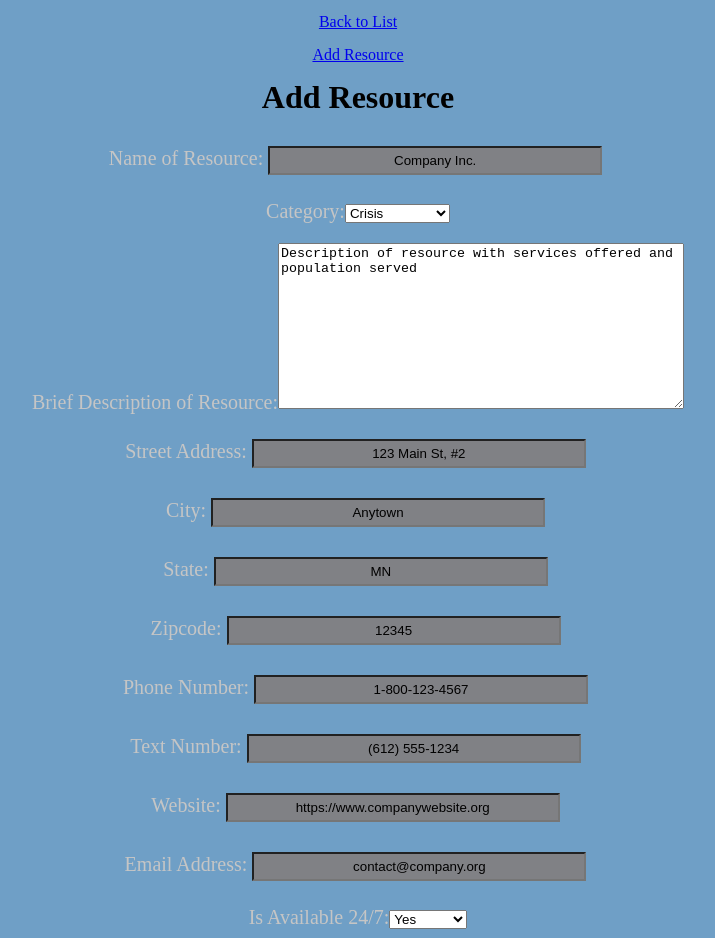
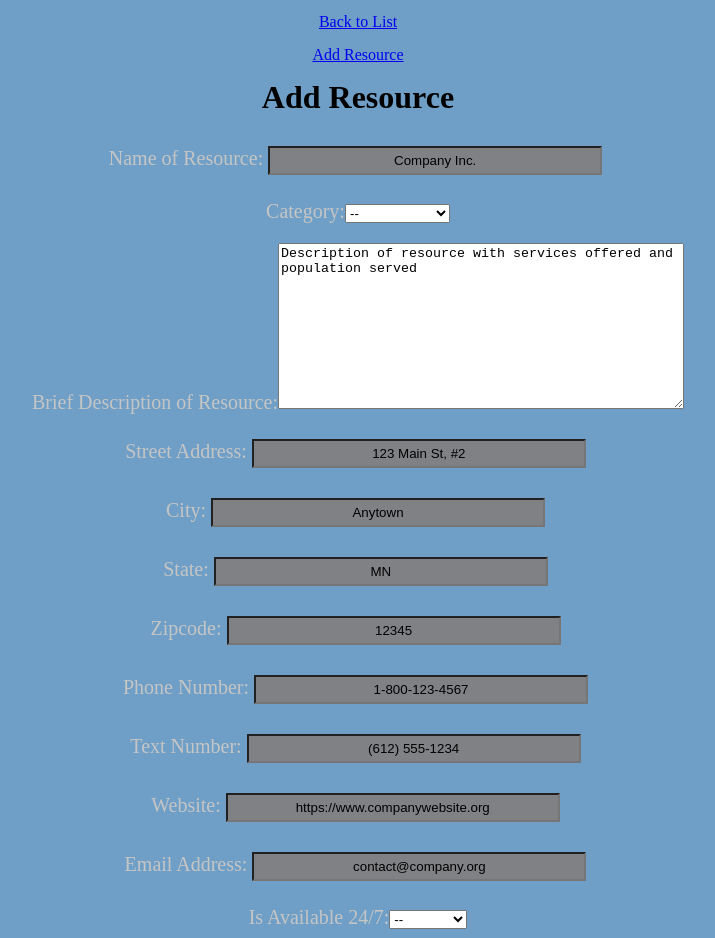
Before and after one commit to eliamue/stacky-fingers, a React app: page /add in a window 1280 px wide. Shown: the top 938 px of the page, without its empty margins (290-1005 px from the left). Built offline with nearby package versions, Linux system fonts and the light colour scheme.

Commit message:
default option added to dropdowns

```diff
--- a/src/components/resources/Controller.jsx
+++ b/src/components/resources/Controller.jsx
@@ -72,6 +72,7 @@ const CrudController = () => {
             value={category}
             required
           >
+            <option value="" selected disabled hidden>--</option>
             <option value="Crisis" label="Crisis"></option>
             <option value="Mental Health" label="Mental Health"></option>
             <option value="Animal" label="Animal"></option>
@@ -183,6 +184,7 @@ const CrudController = () => {
             onChange={handleIs247}
             value={is_24_7}
           >
+            <option value="" selected disabled hidden>--</option>
             <option value="true">Yes</option>
             <option value="false">No</option>
             <option value="unknown">Unknown</option>
```
